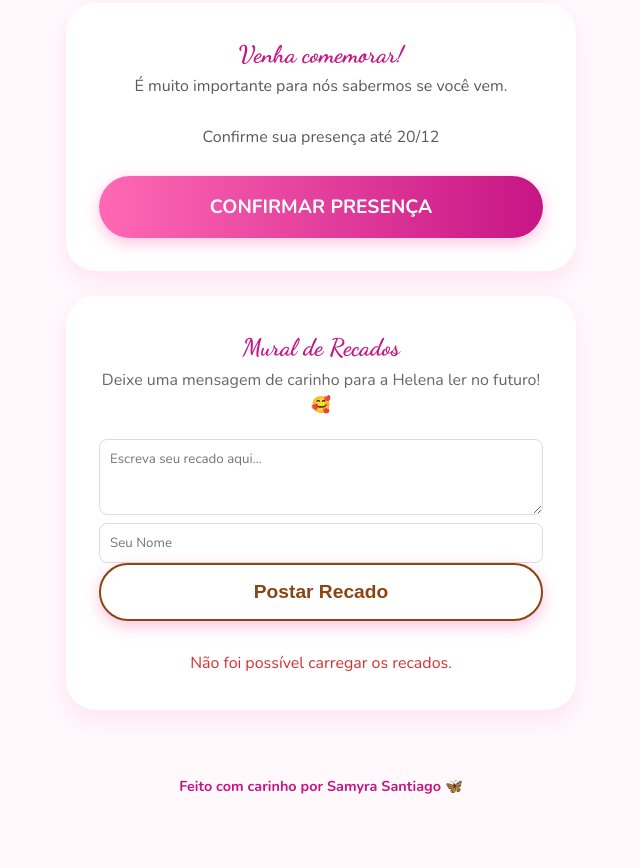
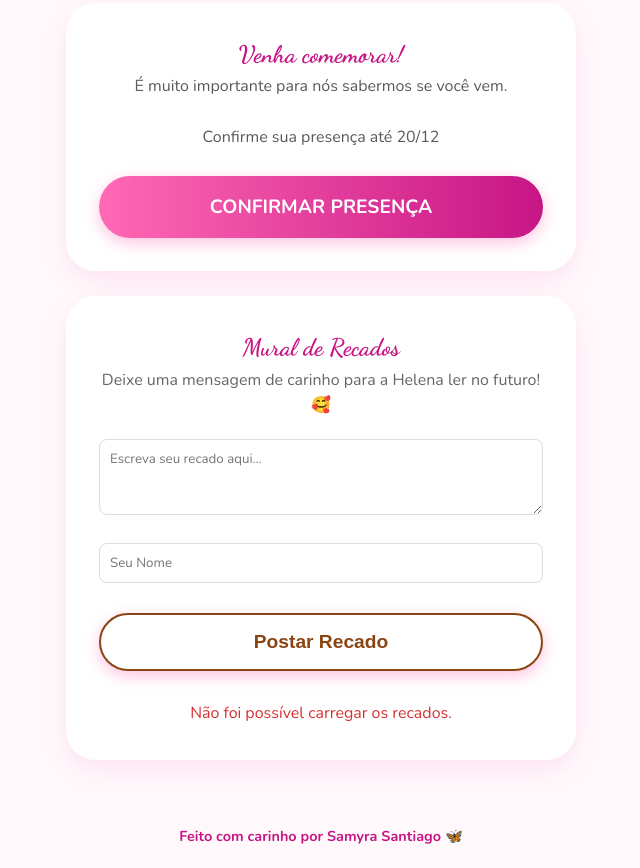
Before and after one commit to samyrasantiago/conviteaniversario, a plain HTML site: page index.html in a window 1280 px wide. Shown: the part 925-1793 px from the top of the page, without its empty margins (319-959 px from the left). Before the commit the page ends 1743 px from the top, so only its background shows below. Drawn offline with nearby package versions, Linux system fonts and the light colour scheme; no server answers.

Commit message:
Update style.css

```diff
--- a/css/style.css
+++ b/css/style.css
@@ -1,12 +1,11 @@
-/* --- VARIÁVEIS GLOBAIS (CORES) --- */
 :root {
-    --primary: #FF69B4;       /* Pink vibrante */
-    --primary-light: #FFADD6; /* Rosa claro */
-    --primary-dark: #C71585;  /* Pink escuro */
-    --secondary: #64B87B;     /* Verde Jardim */
-    --bg-body: #FFF9FC;       /* Fundo rosado */
+    --primary: #FF69B4;
+    --primary-light: #FFADD6;
+    --primary-dark: #C71585;
+    --secondary: #64B87B;
+    --bg-body: #FFF9FC;
     --white: #ffffff;
-    --text-color: #5A5A5A;    /* Cinza escuro */
+    --text-color: #5A5A5A;
 }
 
 * { margin: 0; padding: 0; box-sizing: border-box; }
@@ -19,7 +18,6 @@ body {
     overflow-x: hidden;
 }
 
-/* --- VÍDEO DE FUNDO --- */
 .video-background-container {
     position: fixed; top: 0; left: 0; width: 100%; height: 100%;
     z-index: -1; overflow: hidden;
@@ -30,7 +28,6 @@ body {
     background: linear-gradient(to bottom, rgba(255, 166, 201, 0.3), var(--bg-body));
 }
 
-/* --- ESTRUTURA --- */
 .main-content-wrapper {
     max-width: 550px; margin: 0 auto; padding: 20px;
     padding-top: 100px; position: relative; z-index: 10;
@@ -45,7 +42,6 @@ body {
     border: 3px solid #fff;
 }
 
-/* --- TIPOGRAFIA --- */
 h1, h2, h3, .titulo-principal, .categoria-titulo, .section-title {
     font-family: 'Dancing Script', cursive; color: var(--primary-dark);
 }
@@ -53,7 +49,6 @@ h1, h2, h3, .titulo-principal, .categoria-titulo, .section-title {
 .titulo-principal { font-size: 4rem; line-height: 1; margin: 0; }
 .subtitulo-principal { font-size: 1.2rem; text-transform: uppercase; letter-spacing: 2px; color: white; text-shadow: 1px 1px 2px rgba(0,0,0,0.2); }
 
-/* Classes de Texto Úteis */
 .text-pink-dark { color: var(--primary-dark); font-weight: bold; }
 .text-gray { color: #666; }
 .mt-10 { margin-top: 10px; }
@@ -67,7 +62,6 @@ h1, h2, h3, .titulo-principal, .categoria-titulo, .section-title {
     margin: 20px 20%; opacity: 0.5;
 }
 
-/* --- BOTÕES --- */
 .btn-jardim {
     display: inline-block; width: 100%; padding: 16px;
     background: linear-gradient(to right, var(--primary), var(--primary-dark));
@@ -88,21 +82,30 @@ h1, h2, h3, .titulo-principal, .categoria-titulo, .section-title {
 }
 .btn-outline-marrom:hover { background: #8B4513; color: white; }
 
-/* --- RODAPÉ --- */
 .footer-jardim {
     text-align: center;
     padding: 20px;
-    color: #C71585; /* Rosa Escuro (igual aos títulos) */
+    color: #C71585;
     font-size: 0.9rem;
     font-weight: bold;
-    text-shadow: 1px 1px 2px rgba(255,255,255,0.8); /* Sombra branca pra ler em cima do vídeo */
+    text-shadow: 1px 1px 2px rgba(255,255,255,0.8);
 }
 
-/* --- MURAL DE RECADOS (Inputs) --- */
 .input-recado {
     width: 100%; padding: 10px;
     border: 1px solid #ddd; border-radius: 8px;
     font-family: 'Nunito', sans-serif; outline: none;
 }
 .input-recado:focus { border-color: #a67c52; }
+
 .lista-recados-container { margin-top: 30px; text-align: left; }
+
+
+.input-wrapper {
+    margin-bottom: 20px;
+    text-align: left;
+}
+
+#btn-postar {
+    margin-top: 10px;
+}
```
